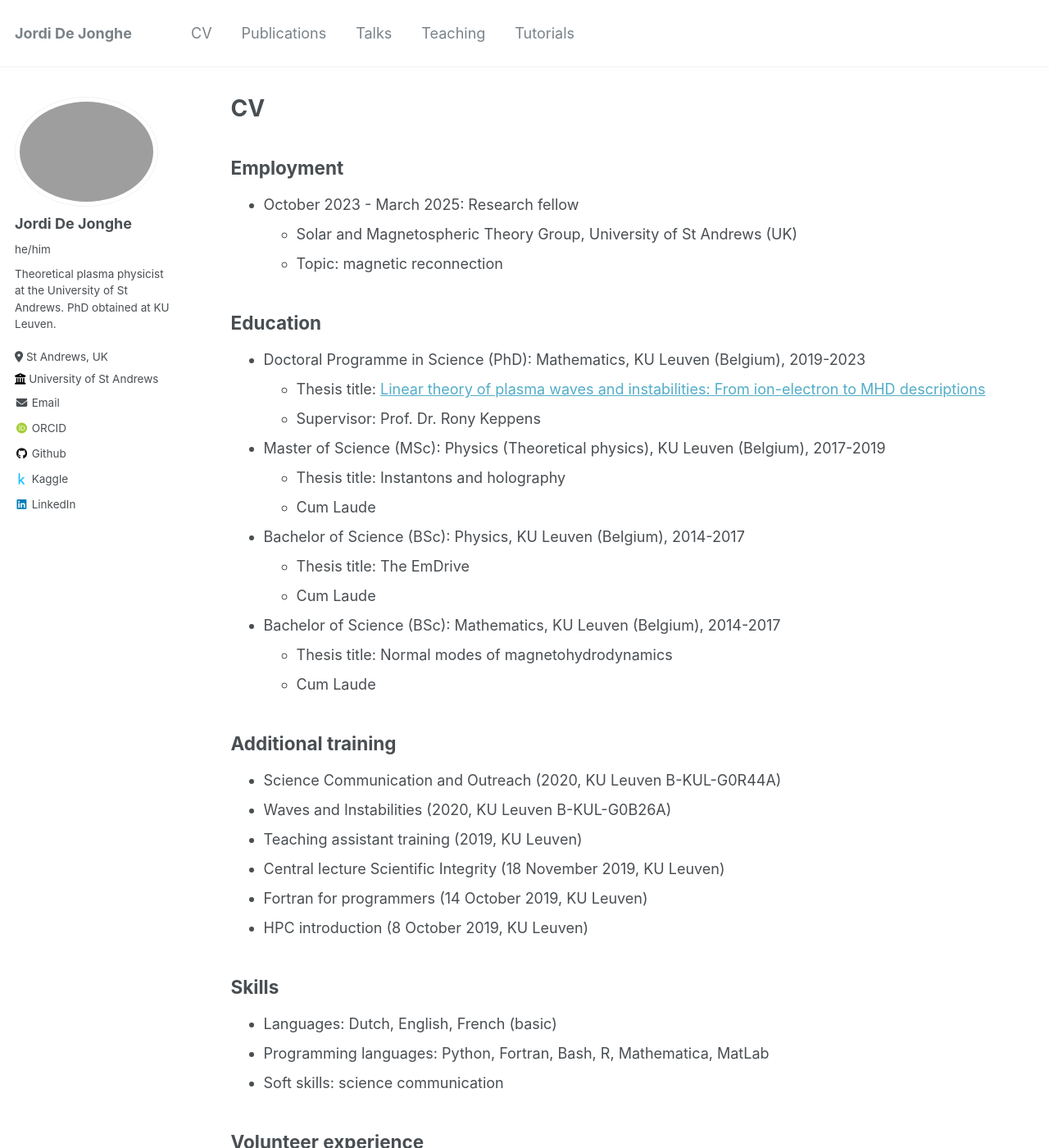
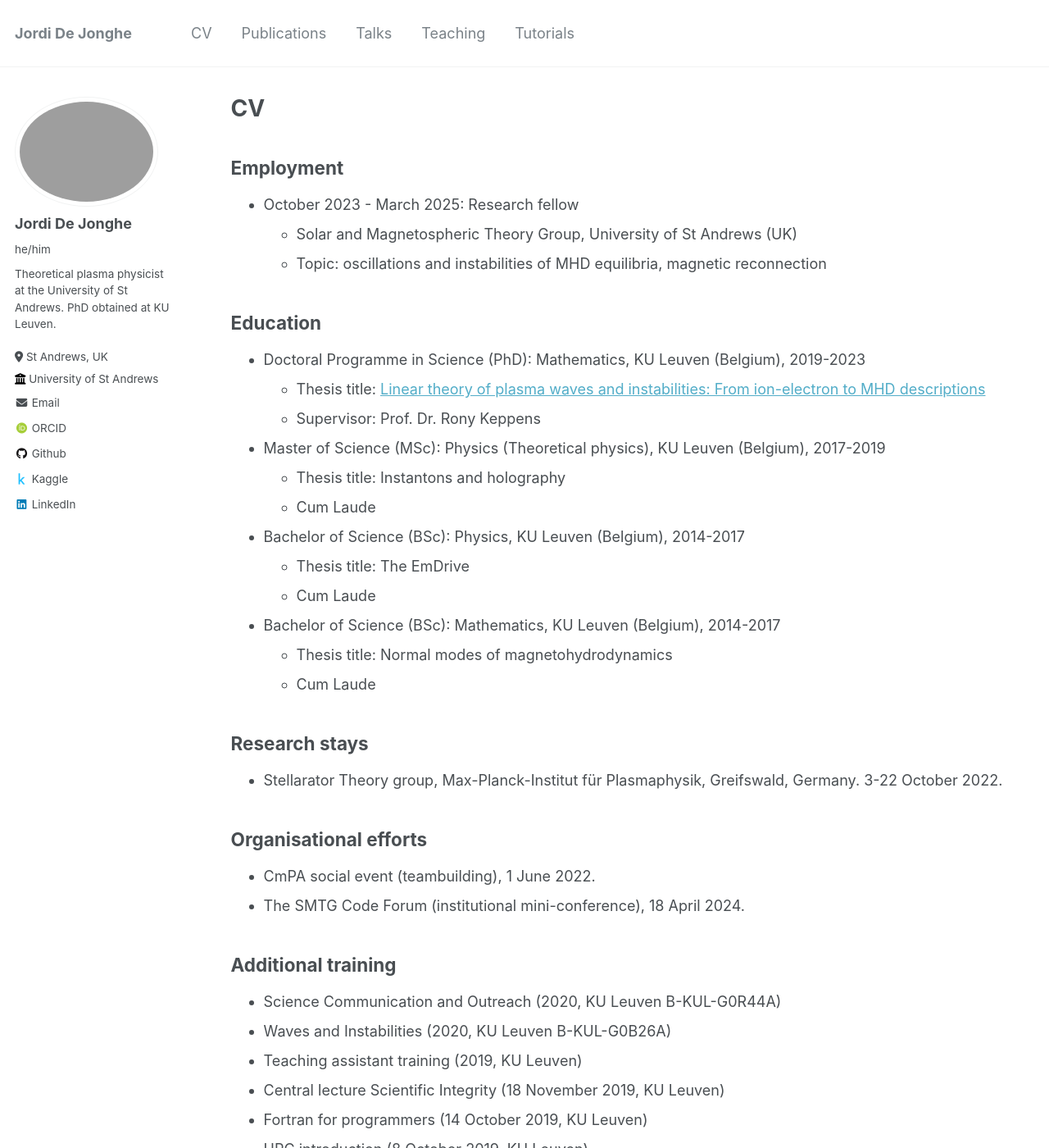
Before and after one commit to jordidj/jordidj.github.io, a Jekyll site: the page built from _pages/cv.md, in a window 1280 px wide and 1400 px high. Shown: the whole window at 82% size. Built offline with Jekyll 4.4.1, drawn with Linux system fonts in a browser that asks for light colours; some web fonts are replaced.

Commit message:
update smtg code forum

```diff
--- a/_pages/cv.md
+++ b/_pages/cv.md
@@ -12,7 +12,7 @@ redirect_from:
 ## Employment
 * October 2023 - March 2025: Research fellow
   * Solar and Magnetospheric Theory Group, University of St Andrews (UK)
-  * Topic: magnetic reconnection
+  * Topic: oscillations and instabilities of MHD equilibria, magnetic reconnection
 
 ## Education
 * Doctoral Programme in Science (PhD): Mathematics, KU Leuven (Belgium), 2019-2023
@@ -27,6 +27,13 @@ redirect_from:
 * Bachelor of Science (BSc): Mathematics, KU Leuven (Belgium), 2014-2017
   * Thesis title: Normal modes of magnetohydrodynamics
   * Cum Laude
+
+## Research stays
+* Stellarator Theory group, Max-Planck-Institut für Plasmaphysik, Greifswald, Germany. 3-22 October 2022.
+
+## Organisational efforts
+* CmPA social event (teambuilding), 1 June 2022.
+* The SMTG Code Forum (institutional mini-conference), 18 April 2024.
 
 ## Additional training
 * Science Communication and Outreach (2020, KU Leuven B-KUL-G0R44A)
```
Also changed, not shown: _pages/about.md (+1 -1 lines), _talks/2024-smtgcodeforum.md (added, +14 -0 lines).
